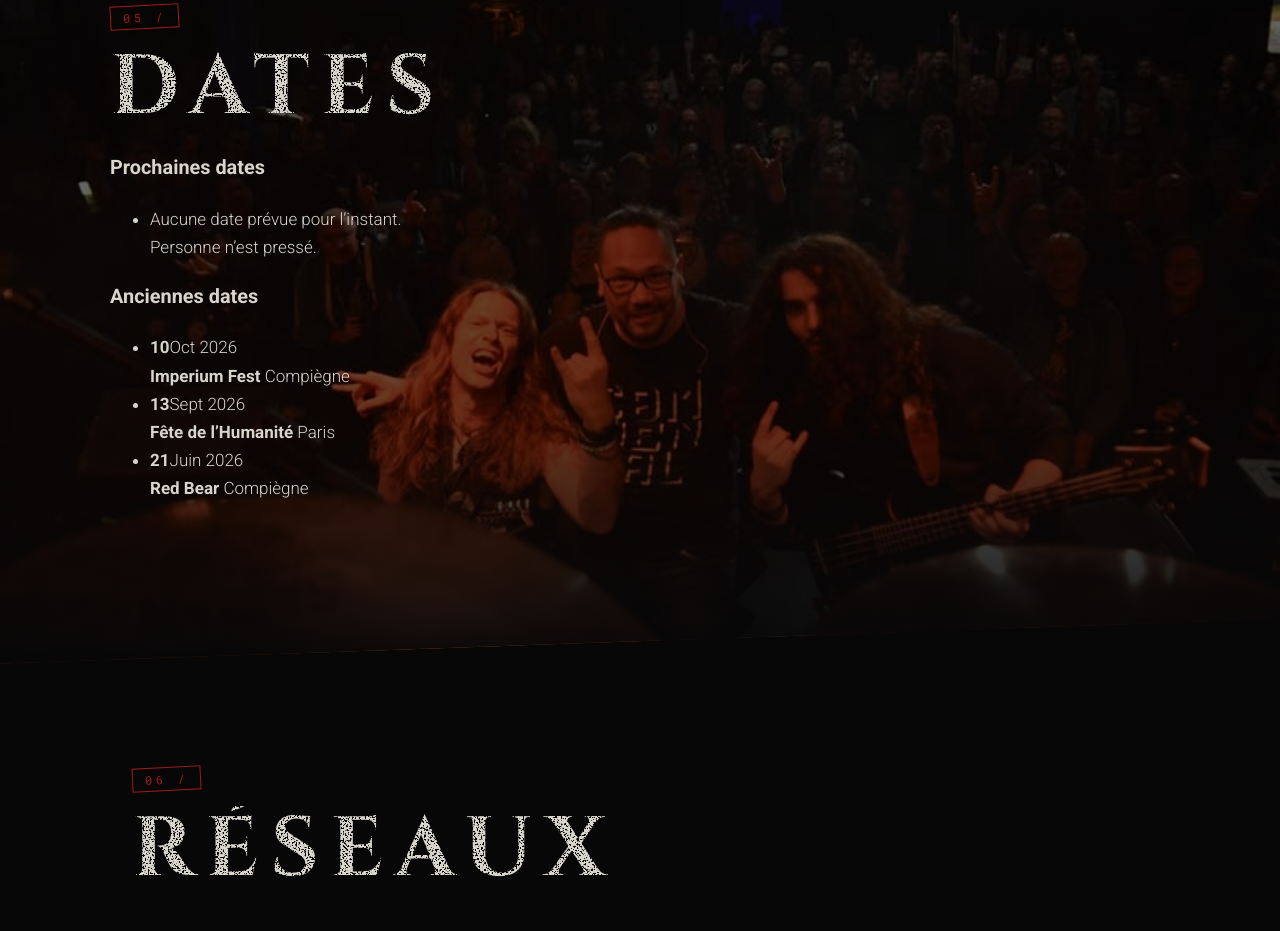
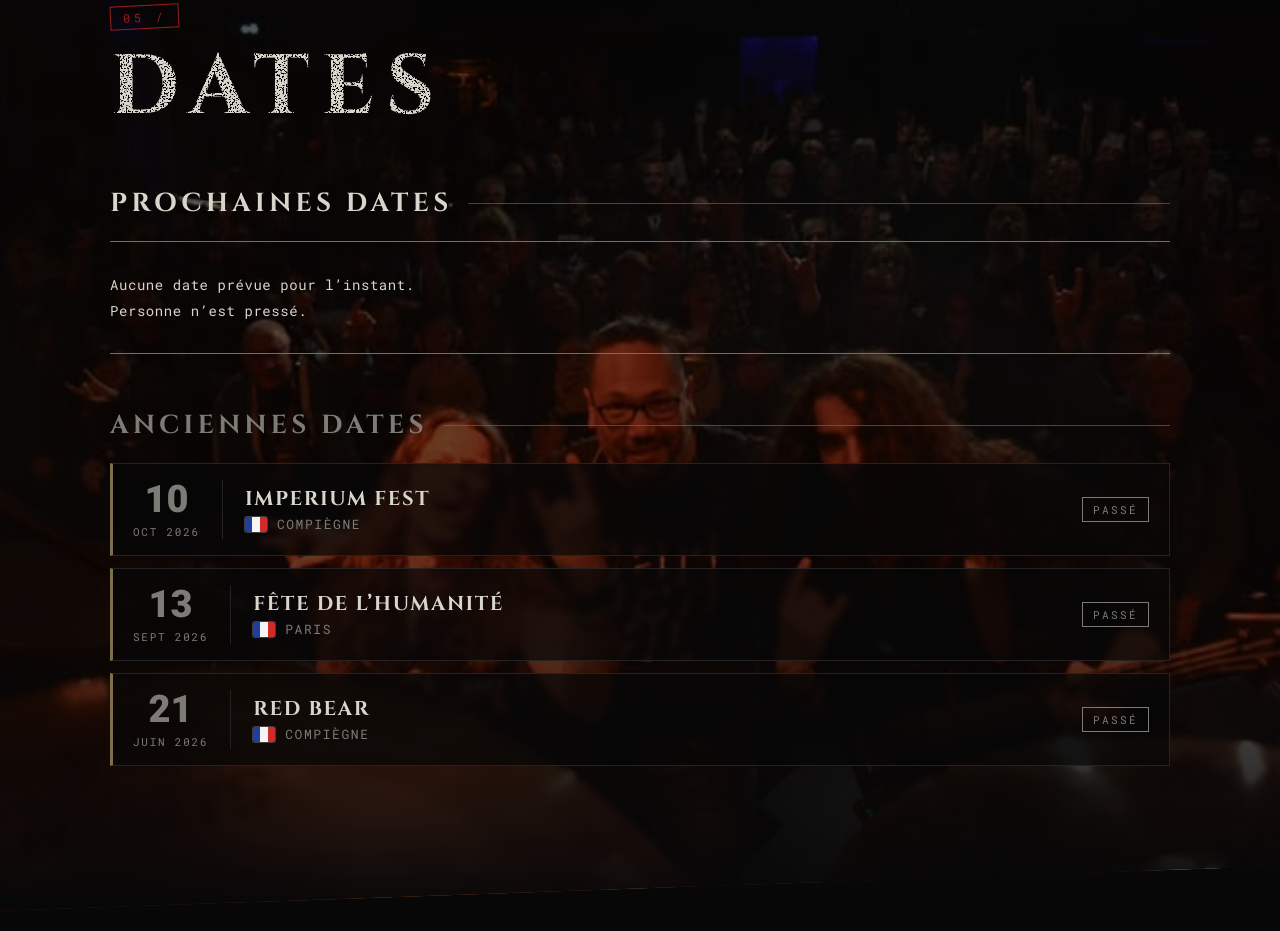
Before and after one commit to kilianlecomte06-tech/G.Y.N, a plain HTML site: page index.html in a window 1280 px wide. Shown: the part 3224-4155 px from the top of the page. Drawn offline with Linux system fonts and the light colour scheme.

Commit message:
Update style.css

```diff
--- a/style.css
+++ b/style.css
@@ -450,6 +450,226 @@ h2 {
   color: var(--mute);
   letter-spacing: 0.04em;
 }
+.dates-block {
+  margin-top: 56px;
+}
+.dates-title {
+  display: flex;
+  align-items: center;
+  gap: 16px;
+  margin: 0 0 22px;
+  font:
+    700 clamp(18px, 3.4vw, 26px)/1.2 Cinzel,
+    Georgia,
+    serif;
+  letter-spacing: 0.16em;
+  text-transform: uppercase;
+}
+.dates-title::after {
+  content: "";
+  flex: 1;
+  height: 1px;
+  background: var(--brass);
+  opacity: 0.6;
+}
+.dates-block--future .dates-title {
+  color: var(--fg);
+}
+.dates-block--past .dates-title {
+  color: var(--mute);
+}
+
+.shows {
+  list-style: none;
+  margin: 0;
+  padding: 0;
+  display: grid;
+  gap: 12px;
+}
+
+/* message "rien de prévu" : masqué dès qu'une date existe dans la liste */
+.shows .none {
+  padding: 30px 0;
+  border-top: 1px solid var(--brass);
+  border-bottom: 1px solid var(--brass);
+  font:
+    400 14px/1.8 "Roboto Mono",
+    monospace;
+  letter-spacing: 0.04em;
+  color: var(--fg);
+}
+.shows:has(.show) .none {
+  display: none;
+}
+
+/* une date */
+.show {
+  position: relative;
+  display: grid;
+  grid-template-columns: auto 1fr auto;
+  align-items: center;
+  gap: 8px 22px;
+  padding: 16px 20px;
+  background: rgba(7, 7, 8, 0.72);
+  border: 1px solid var(--line);
+  border-left: 3px solid var(--brass);
+  backdrop-filter: blur(3px);
+  transition: 0.3s;
+}
+.show:hover {
+  border-color: var(--accent);
+  background: rgba(20, 11, 11, 0.85);
+}
+.show-date {
+  display: grid;
+  justify-items: center;
+  min-width: 74px;
+  padding-right: 22px;
+  border-right: 1px solid var(--line);
+  line-height: 1;
+}
+.show-date b {
+  font:
+    900 38px/1 Roboto,
+    sans-serif;
+  color: var(--fg);
+}
+.show-date span {
+  margin-top: 6px;
+  font:
+    400 11px "Roboto Mono",
+    monospace;
+  letter-spacing: 0.16em;
+  text-transform: uppercase;
+  color: var(--mute);
+  white-space: nowrap;
+}
+.show-info {
+  display: grid;
+  gap: 4px;
+  min-width: 0;
+}
+.show-venue {
+  font:
+    700 clamp(16px, 3.6vw, 20px)/1.25 Cinzel,
+    Georgia,
+    serif;
+  letter-spacing: 0.08em;
+  text-transform: uppercase;
+}
+.show-city {
+  display: flex;
+  align-items: center;
+  gap: 10px;
+  font:
+    400 13px "Roboto Mono",
+    monospace;
+  letter-spacing: 0.12em;
+  text-transform: uppercase;
+  color: var(--mute);
+}
+
+/* pastille d'état : le texte change tout seul selon la classe */
+.show::after {
+  font:
+    400 11px "Roboto Mono",
+    monospace;
+  letter-spacing: 0.22em;
+  text-transform: uppercase;
+  padding: 4px 10px;
+  border: 1px solid currentColor;
+}
+
+/* --- PASSÉ --- */
+.show--past {
+  border-left-color: var(--brass);
+}
+.show--past .show-date b {
+  color: var(--mute);
+}
+.show--past::after {
+  content: "Passé";
+  color: var(--mute);
+}
+
+/* --- À VENIR : il suffit de remplacer show--past par show--future --- */
+.show--future {
+  border-left-color: var(--accent);
+}
+.show--future .show-date b {
+  color: #e03030;
+}
+.show--future::after {
+  content: "À venir";
+  color: #e03030;
+}
+
+/* mobile : la pastille passe sous le lieu */
+@media (max-width: 520px) {
+  .show {
+    grid-template-columns: auto 1fr;
+    padding: 14px;
+    gap: 10px 16px;
+  }
+  .show-date {
+    padding-right: 16px;
+    min-width: 62px;
+  }
+  .show::after {
+    grid-column: 1 / -1;
+    justify-self: start;
+  }
+}
+
+/* --- DRAPEAUX (en CSS pur : s'affichent partout, y compris sous Windows) --- */
+.flag {
+  display: inline-block;
+  width: 22px;
+  height: 15px;
+  flex: none;
+  border-radius: 2px;
+  box-shadow: 0 0 0 1px rgba(216, 213, 204, 0.25);
+}
+.flag--fr {
+  background: linear-gradient(
+    90deg,
+    #1f3f9a 33.3%,
+    #f4f4f4 33.3% 66.6%,
+    #d02a2a 66.6%
+  );
+}
+.flag--be {
+  background: linear-gradient(
+    90deg,
+    #111 33.3%,
+    #f5c518 33.3% 66.6%,
+    #d02a2a 66.6%
+  );
+}
+.flag--it {
+  background: linear-gradient(
+    90deg,
+    #1f8a4c 33.3%,
+    #f4f4f4 33.3% 66.6%,
+    #d02a2a 66.6%
+  );
+}
+.flag--de {
+  background: linear-gradient(
+    180deg,
+    #111 33.3%,
+    #d02a2a 33.3% 66.6%,
+    #f5c518 66.6%
+  );
+}
+.flag--es {
+  background: linear-gradient(
+    180deg,
+    #c8312b 25%,
+    #f5c518 25% 75%,
+    #c8312b 75%
+  );
+}
 .soc {
   display: flex;
   flex-wrap: wrap;
```
